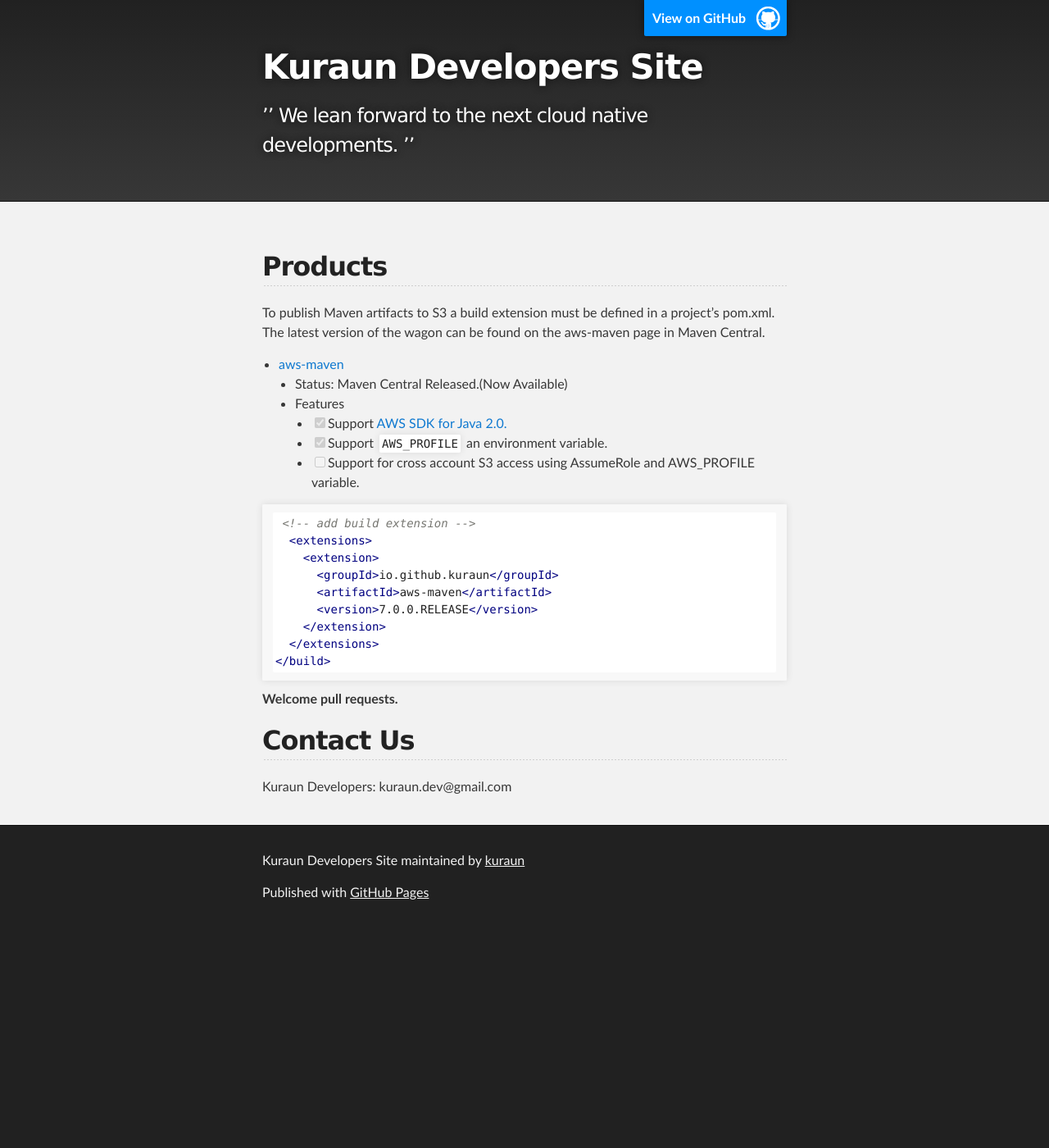
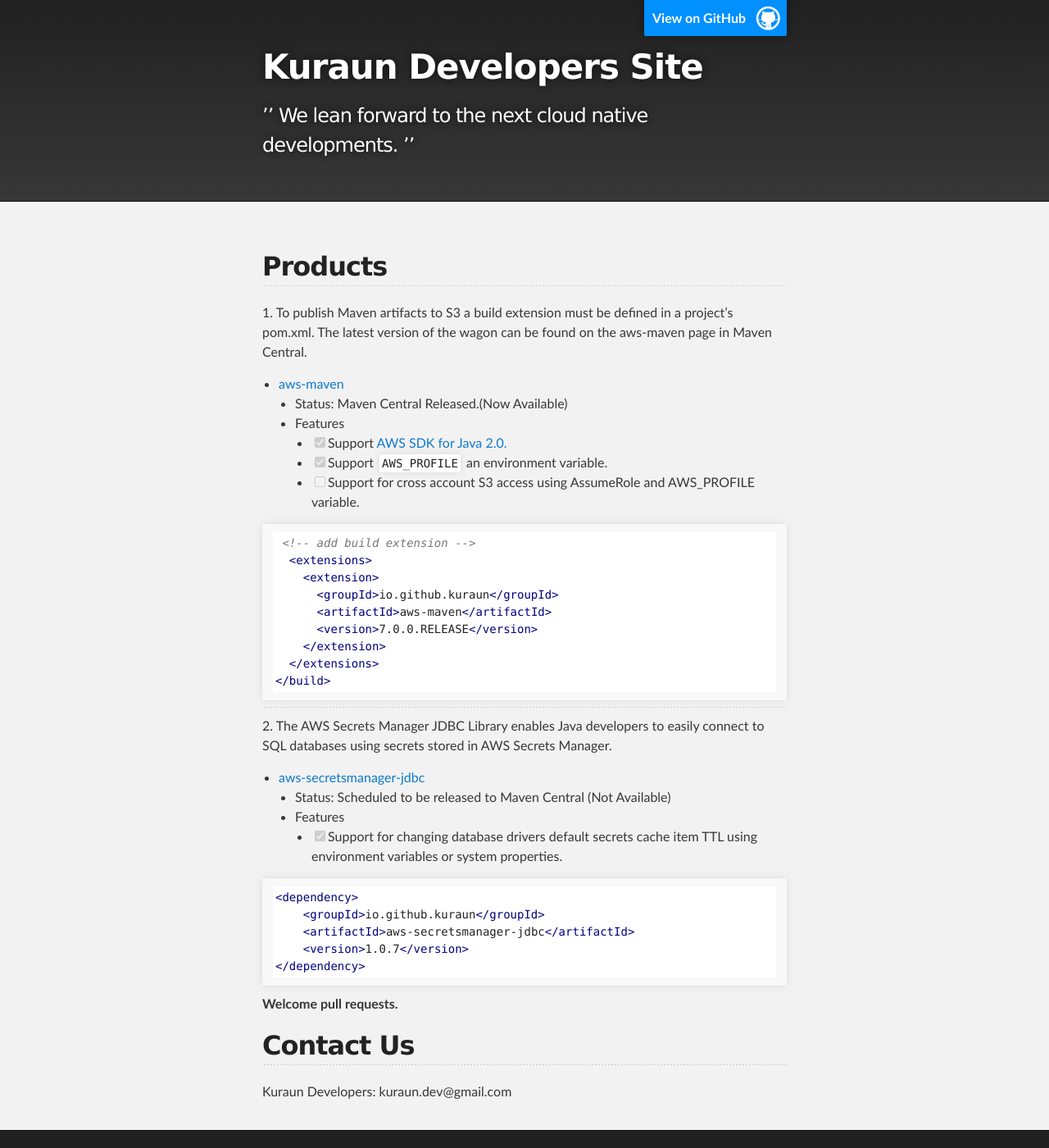
Before and after one commit to kuraun/kuraun.github.io, a Jekyll site: the page built from index.md, in a window 1280 px wide and 1400 px high. Shown: the whole window at 82% size. Built offline with Jekyll 4.4.1, drawn with Linux system fonts in a browser that asks for light colours.

Commit message:
Added description of aws-secretsmanager-jdbc library

````diff
--- a/index.md
+++ b/index.md
@@ -7,6 +7,7 @@ layout: default
 []([Link to another page](./another-page.html))
 
 ## Products
+1.
 To publish Maven artifacts to S3 a build extension must be defined in a project's pom.xml. The latest version of the wagon can be found on the aws-maven page in Maven    Central.
 
 
@@ -28,6 +29,24 @@ To publish Maven artifacts to S3 a build extension must be defined in a project'
   </extensions>
 </build>
 ```
+---
+2.
+The AWS Secrets Manager JDBC Library enables Java developers to easily connect to SQL databases using secrets stored in AWS Secrets Manager.
+
+
+- [aws-secretsmanager-jdbc](https://github.com/kuraun/aws-secretsmanager-jdbc)
+  - Status: Scheduled to be released to Maven Central (Not Available)
+  - Features
+    - [x] Support for changing database drivers default secrets cache item TTL using environment variables or system properties.
+
+```xml
+<dependency>
+    <groupId>io.github.kuraun</groupId>
+    <artifactId>aws-secretsmanager-jdbc</artifactId>
+    <version>1.0.7</version>
+</dependency>
+```
+
 
 **Welcome pull requests.**
 
````
